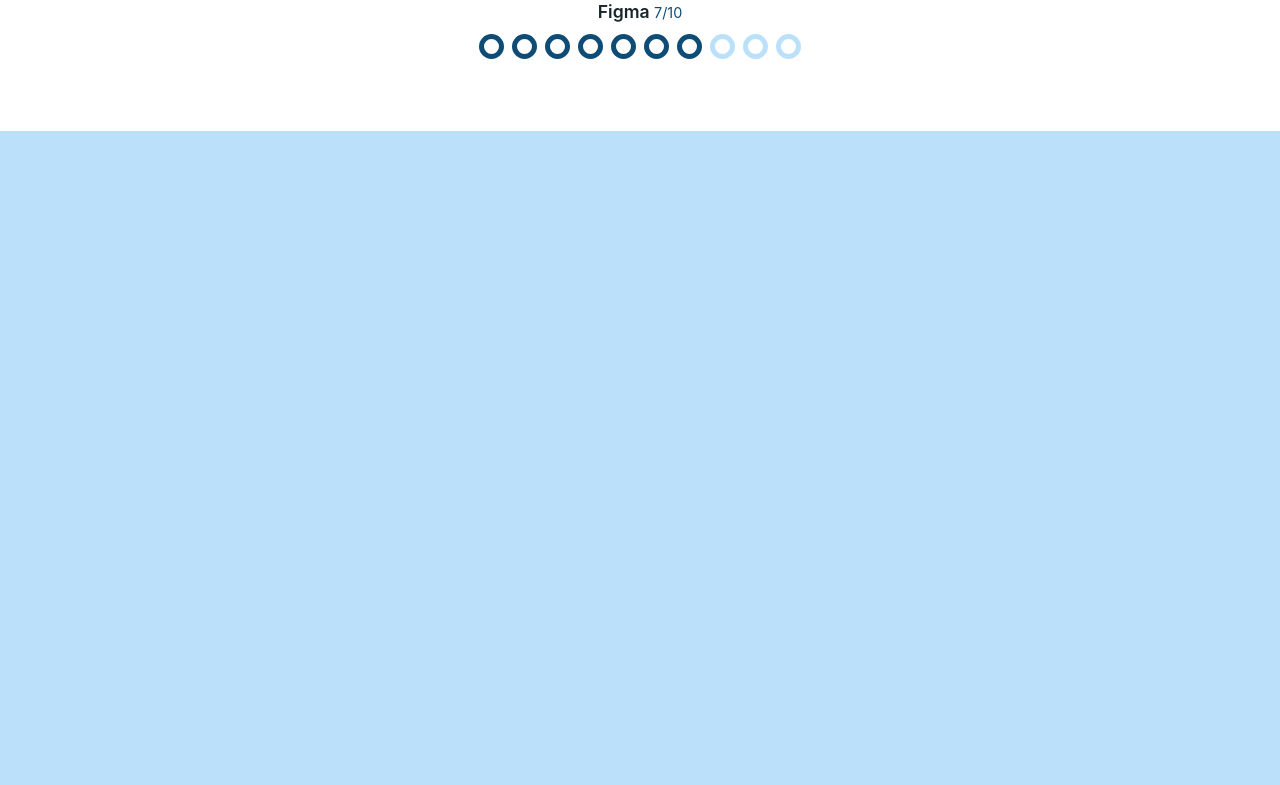
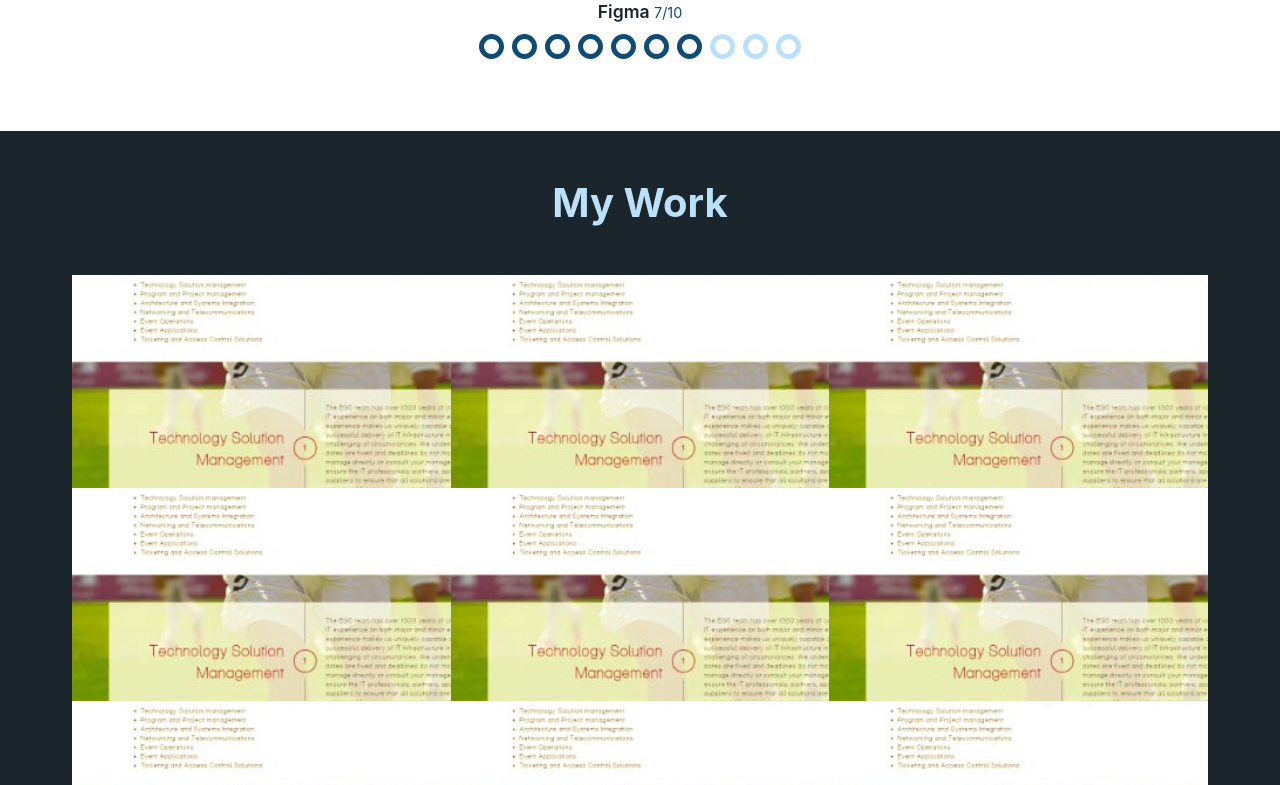
Before and after one commit to Martynas-Mockapetris/Portfolio, a React (Vite) app: page / in a window 1280 px wide. Shown: the part 1720-2505 px from the top of the page. Before the commit the page ends 1851 px from the top, so only its background shows below. Built offline with nearby package versions, Linux system fonts and the light colour scheme.

Commit message:
Add Work section with 3x3 project grid layout

```diff
--- a/src/App.jsx
+++ b/src/App.jsx
@@ -1,5 +1,6 @@
 import Header from './components/Header';
 import AboutMe from './components/AboutMe';
+import Work from './components/Work';
 
 function App() {
   return (
@@ -13,7 +14,7 @@
       <AboutMe />
 
       {/* Section 3: Work */}
-      <section id="work">{/* <Work /> */}</section>
+      <Work />
 
       {/* Section 4: Testimonials */}
       <section id="clients">{/* <Testimonials /> */}</section>
--- /dev/null
+++ b/src/components/Work.css
@@ -0,0 +1,111 @@
+/* Work Section */
+.work-container {
+  max-width: 1400px;
+  margin: 0 auto;
+  width: 100%;
+  padding: 0 var(--spacing-2xl);
+}
+
+#work {
+  flex-direction: column;
+  justify-content: center;
+  align-items: center;
+}
+
+.work-title {
+  margin: 0 0 var(--spacing-2xl) 0;
+  padding: 0;
+  font-size: 2.5rem;
+  font-weight: 700;
+  color: var(--color-bg-primary);
+  line-height: 1.2;
+  text-align: center;
+}
+
+/* Work Grid - 3x3 */
+.work-grid {
+  display: grid;
+  grid-template-columns: repeat(3, 1fr);
+  gap: 0;
+  width: 100%;
+  max-width: 100%;
+}
+
+/* Work Card */
+.work-card {
+  position: relative;
+  aspect-ratio: 16/9;
+  overflow: hidden;
+  cursor: pointer;
+}
+
+.work-card-link {
+  display: block;
+  width: 100%;
+  height: 100%;
+  position: relative;
+  overflow: hidden;
+  text-decoration: none;
+}
+
+.work-card-image {
+  width: 100%;
+  height: 100%;
+  object-fit: cover;
+  transition: transform 0.3s ease;
+}
+
+.work-card:hover .work-card-image {
+  transform: scale(1.08);
+}
+
+/* Overlay */
+.work-card-overlay {
+  position: absolute;
+  top: 0;
+  left: 0;
+  width: 100%;
+  height: 100%;
+  background: rgba(15, 76, 117, 0.85);
+  display: flex;
+  align-items: center;
+  justify-content: center;
+  opacity: 0;
+  transition: opacity 0.3s ease;
+}
+
+.work-card:hover .work-card-overlay {
+  opacity: 1;
+}
+
+.work-card-title {
+  margin: 0;
+  padding: var(--spacing-md);
+  font-size: 1.3rem;
+  font-weight: 700;
+  color: var(--color-bg-primary);
+  text-align: center;
+  line-height: 1.4;
+}
+
+/* Responsive Design */
+@media (max-width: 1024px) {
+  .work-grid {
+    grid-template-columns: repeat(2, 1fr);
+  }
+}
+
+@media (max-width: 768px) {
+  .work-container {
+    padding: 0 var(--spacing-lg);
+  }
+
+  .work-title {
+    font-size: 2rem;
+  }
+
+  .work-grid {
+    grid-template-columns: 1fr;
+    gap: var(--spacing-lg);
+  }
+}
--- /dev/null
+++ b/src/components/Work.jsx
@@ -0,0 +1,31 @@
+import './Work.css';
+import { useProjects } from '../hooks/useContent';
+
+export default function Work() {
+  const projects = useProjects();
+
+  return (
+    <section id="work" className="section section--dark">
+      <div className="work-container">
+        <h2 className="work-title">My Work</h2>
+
+        <div className="work-grid">
+          {projects.map((project) => (
+            <div key={project.folder} className="work-card">
+              <a href={`#${project.folder}`} className="work-card-link">
+                <img
+                  src={`/Portfolio/src/assets/thumb.jpg`}
+                  alt={project.name}
+                  className="work-card-image"
+                />
+                <div className="work-card-overlay">
+                  <h3 className="work-card-title">{project.name}</h3>
+                </div>
+              </a>
+            </div>
+          ))}
+        </div>
+      </div>
+    </section>
+  );
+}
--- a/src/data/content.json
+++ b/src/data/content.json
@@ -51,7 +51,8 @@
     { "name": "WalletPatrol", "folder": "work-5" },
     { "name": "VCS-Baigiamasis", "folder": "work-6" },
     { "name": "Smoothie", "folder": "work-7" },
-    { "name": "Portfolio v0.9", "folder": "work-8" }
+    { "name": "Portfolio v0.9", "folder": "work-8" },
+    { "name": "Personal Portfolio", "folder": "work-9" }
   ],
   "testimonials": [
     {
```
Also changed, not shown: src/assets/thumb.jpg (added).
